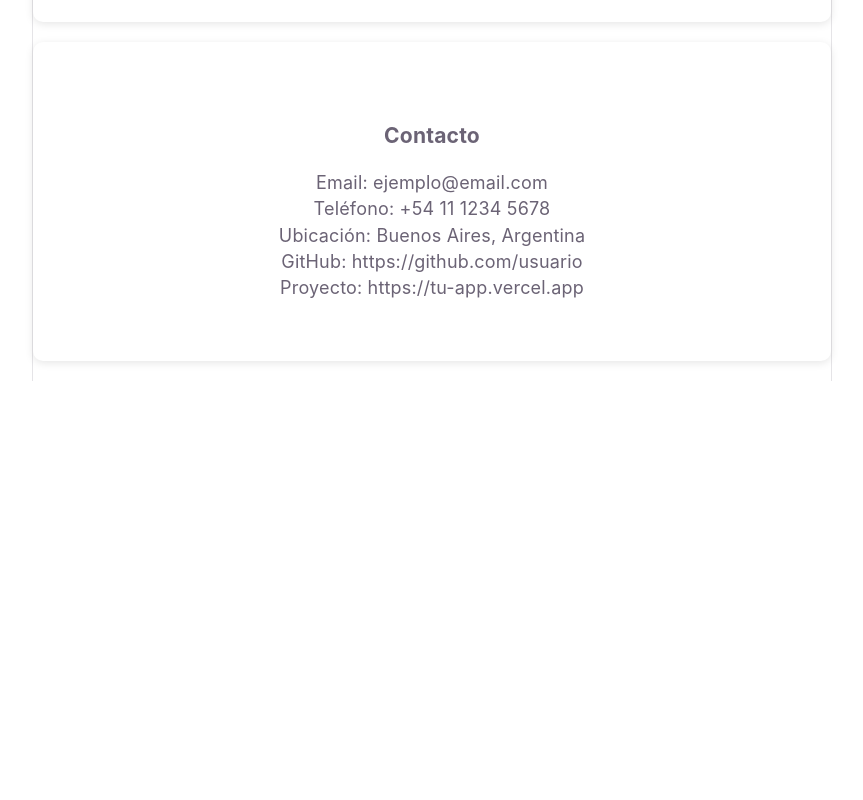
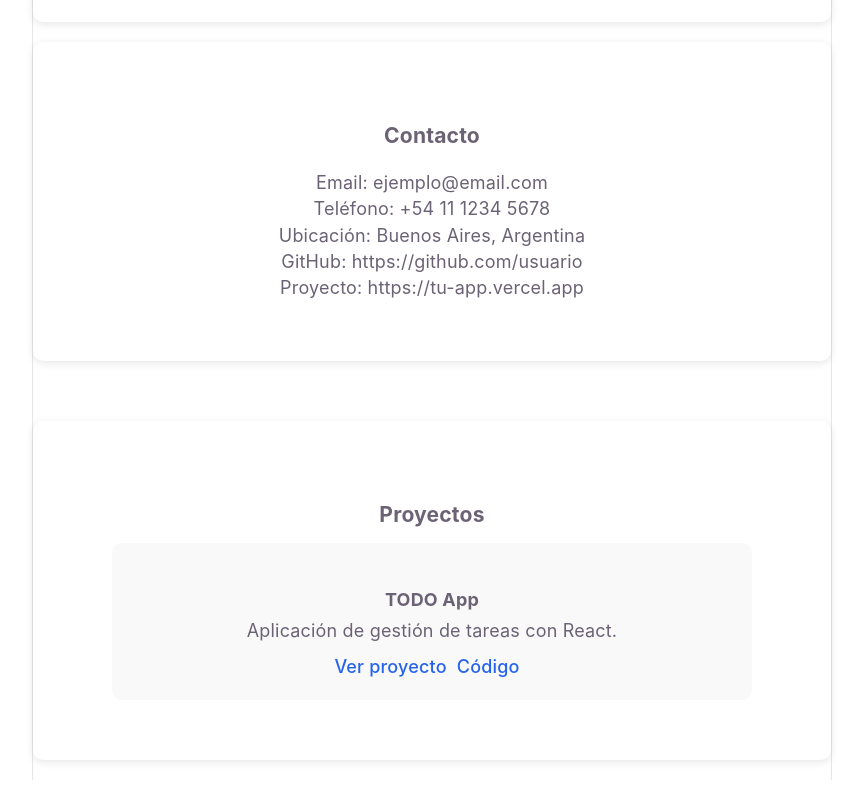
Before and after one commit to raul-juarez58/ruli-portfolio, a React (Vite) app: page / in a window 1280 px wide. Shown: the part 1588-2388 px from the top of the page, without its empty margins (208-1071 px from the left). Before the commit the page ends 1989 px from the top, so only its background shows below. Built offline with nearby package versions, Linux system fonts and the light colour scheme.

Commit message:
agrego Proyecto.jsx y Proyecto.css

```diff
--- a/src/App.jsx
+++ b/src/App.jsx
@@ -4,6 +4,7 @@ import Experiencia from "./componentes/Experiencia";
 import Habilidades from "./componentes/Habilidades";
 import Contacto from "./componentes/Contactos";
 import "./App.css";
+import Proyectos from "./componentes/Proyectos"
 function App() {
   return (
     <>
@@ -14,6 +15,7 @@ function App() {
       <Experiencia />
       <Habilidades />
       <Contacto />
+      <Proyectos />
       {/* deploy */}
     </>
 
--- /dev/null
+++ b/src/componentes/Proyectos.css
@@ -0,0 +1,33 @@
+.proyectos {
+  margin-top: 40px;
+}
+
+.proyectos h3 {
+  margin-bottom: 15px;
+}
+
+.card {
+  background: #f9f9f9;
+  padding: 20px;
+  border-radius: 10px;
+  transition: 0.3s;
+}
+
+.card:hover {
+  transform: translateY(-5px);
+}
+
+.links {
+  margin-top: 10px;
+}
+
+.links a {
+  margin-right: 10px;
+  color: #2563eb;
+  text-decoration: none;
+  font-weight: 500;
+}
+
+.links a:hover {
+  text-decoration: underline;
+}
--- /dev/null
+++ b/src/componentes/Proyectos.jsx
@@ -0,0 +1,22 @@
+import "./Proyectos.css";
+
+function Proyectos() {
+  return (
+    <section className="proyectos">
+      <h3>Proyectos</h3>
+
+      <div className="card">
+        <h4>TODO App</h4>
+        <p>Aplicación de gestión de tareas con React.</p>
+
+        <div className="links">
+          <a href="#">Ver proyecto</a>
+          <a href="#">Código</a>
+        </div>
+      </div>
+
+    </section>
+  );
+}
+
+export default Proyectos;
```
